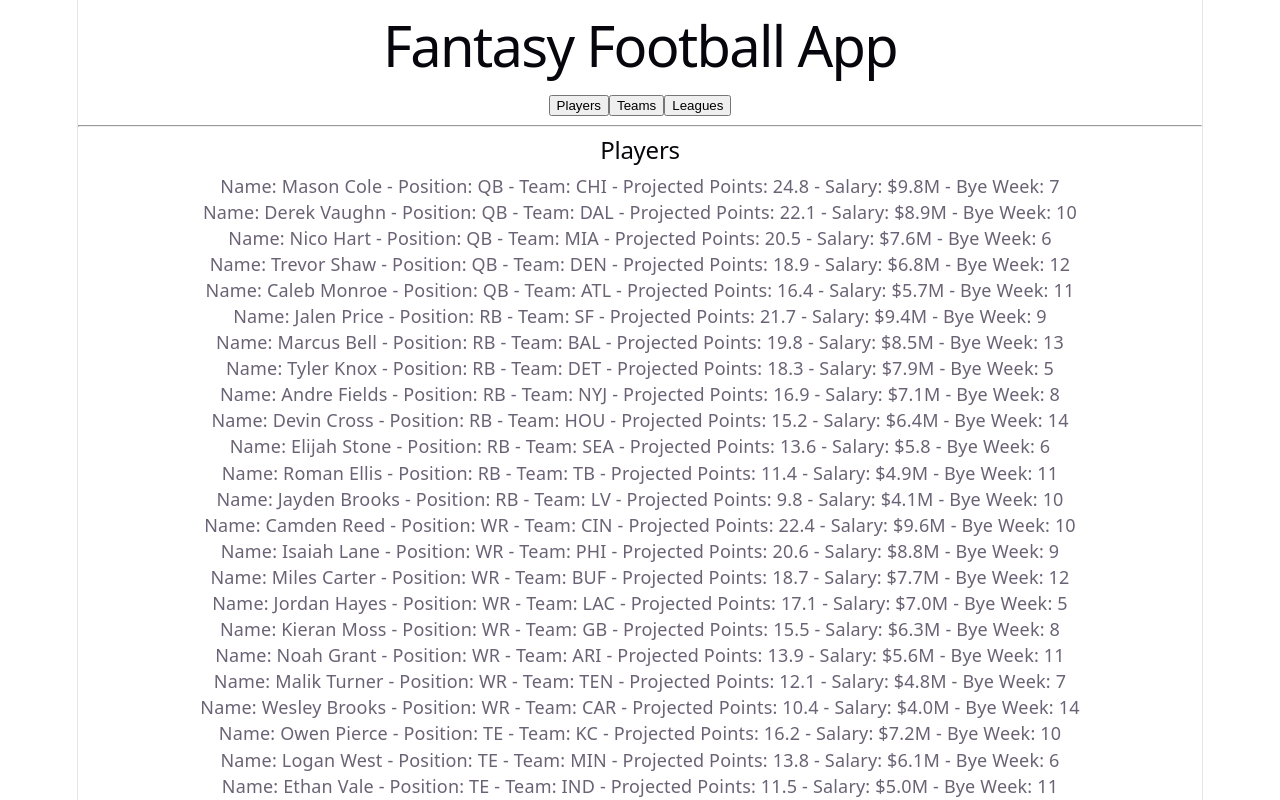
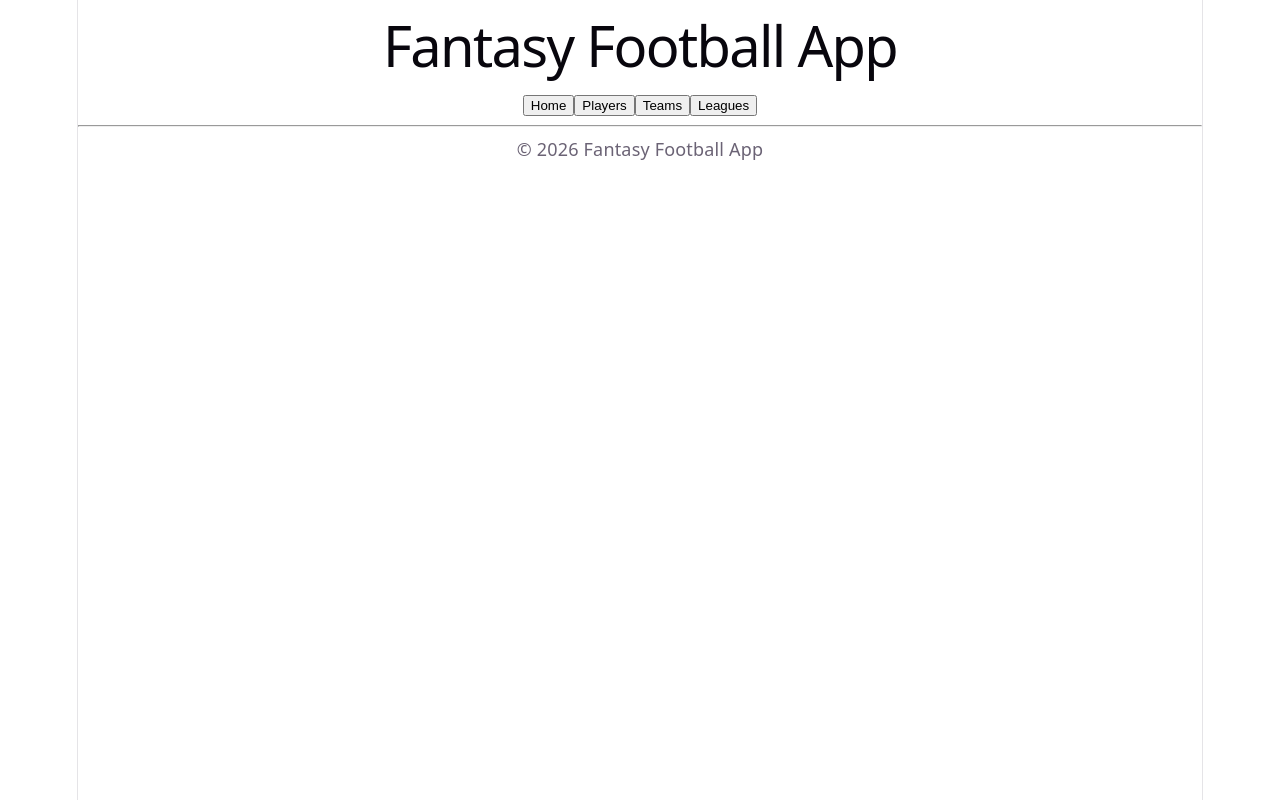
Before and after one commit to philv28/Fantasy-Football-Full-Stack, a React (Vite) app in the folder ff-react-app/: page / in a window 1280 px wide. Shown: the top 800 px of the page. Built offline with nearby package versions, Linux system fonts and the light colour scheme.

Commit message:
Player page cleaner

```diff
--- a/ff-react-app/src/App.jsx
+++ b/ff-react-app/src/App.jsx
@@ -1,13 +1,15 @@
-import Header from './Header.jsx'
-import Footer from './Footer.jsx'
-import Players from './Players.jsx'
+import { useState } from "react";
+import Header from './components/Header.jsx'
+import Footer from './components/Footer.jsx'
+import Players from './components/Players.jsx'
 
 function App() {
+  const [activeTab, setActiveTab] = useState("home");
 
   return(
     <>
-      <Header/>
-      <Players/>
+      <Header setActiveTab={setActiveTab}/>
+      {activeTab === "players" && <Players />}
       <Footer/>
     </>
   );
--- a/ff-react-app/src/Header.jsx
+++ b/ff-react-app/src/components/Header.jsx
@@ -1,10 +1,11 @@
 import Players from './Players.jsx'
 
-function Header(){
+function Header({setActiveTab}) {
     return(
         <header>
             <h1>Fantasy Football App</h1>
             <nav>
+                <button onClick={() => setActiveTab("home")}>Home</button>
                 <button onClick={() => setActiveTab("players")}>Players</button>
                 <button onClick={() => setActiveTab("teams")}>Teams</button>
                 <button onClick={() => setActiveTab("leagues")}>Leagues</button>
--- a/ff-react-app/src/Players.jsx
+++ b/ff-react-app/src/components/Players.jsx
@@ -1,4 +1,4 @@
-import players from './players.json'
+import players from '../players.json'
 
 function Players(){
     return(
```
Also changed, not shown: ff-react-app/src/components/Footer.jsx (renamed from ff-react-app/src/Footer.jsx).
